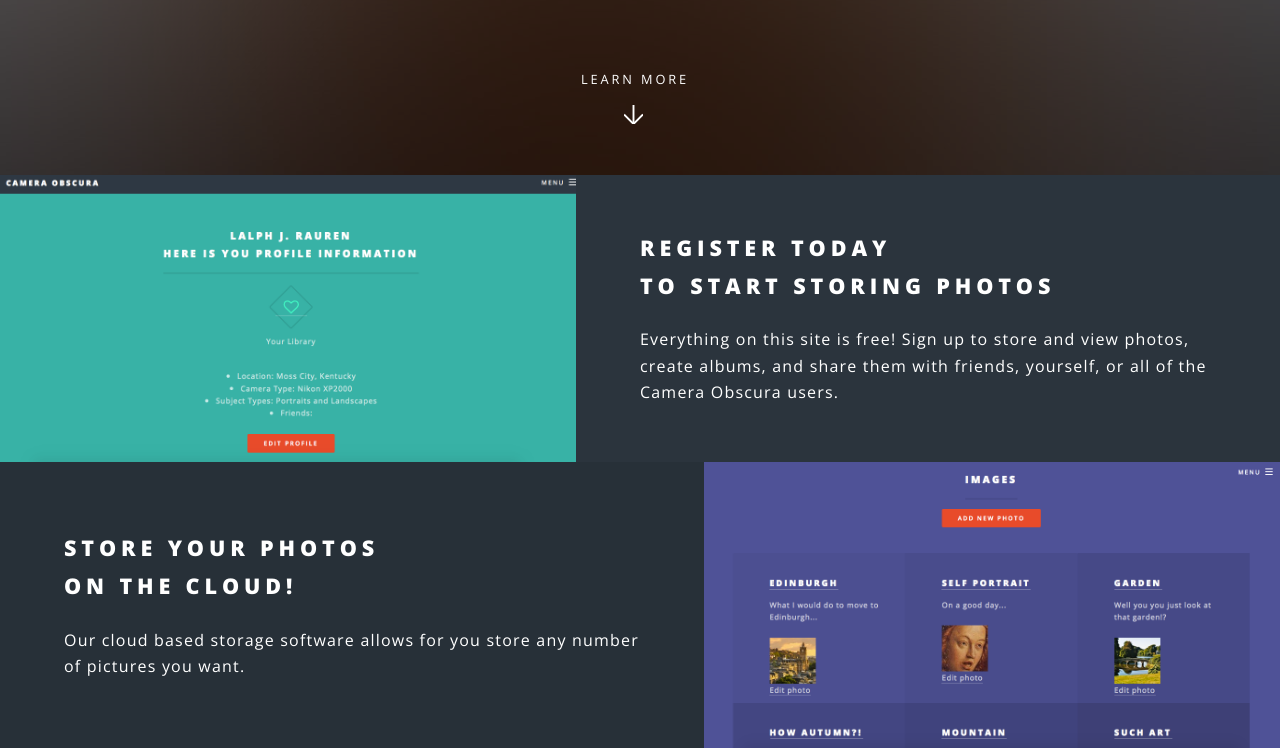
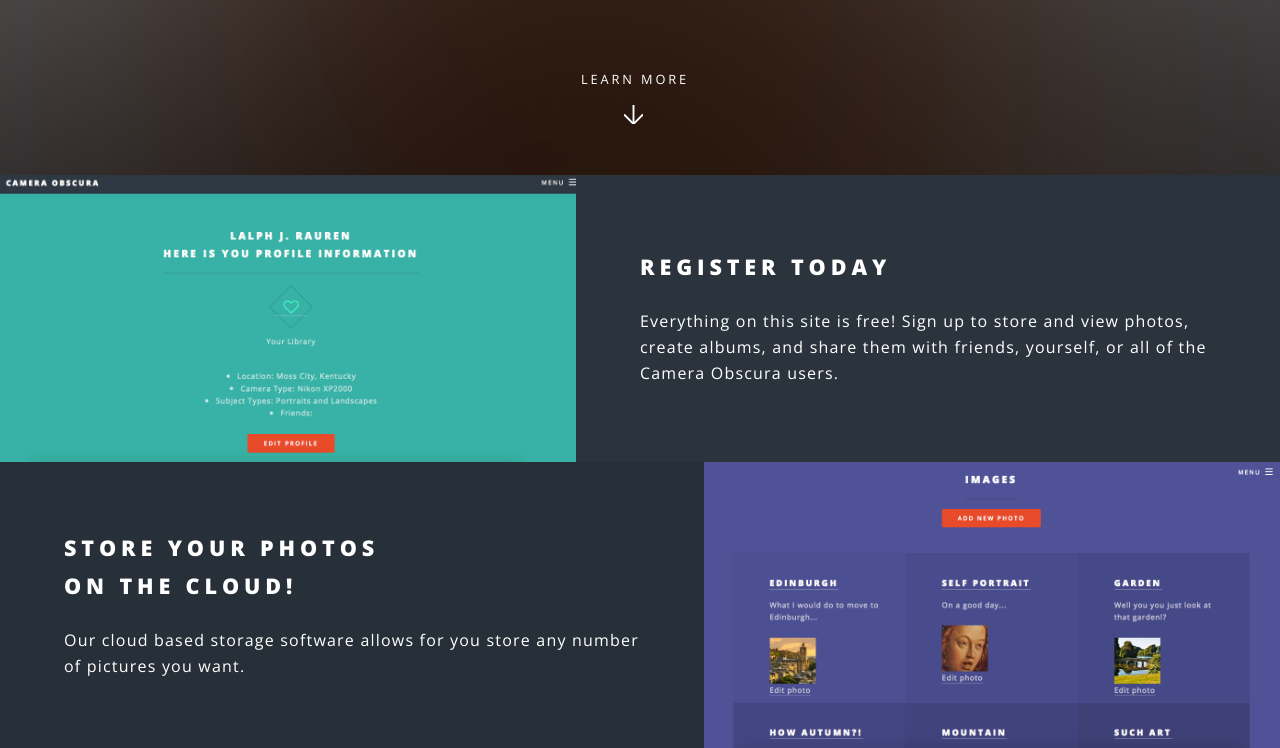
Before and after one commit to tesmonrd/django-imager, a Django app: page / in a window 1280 px wide. Shown: the part 625-1373 px from the top of the page. Run offline with Django 3.2, Linux system fonts and the light colour scheme.

Commit message:
final touches

```diff
--- a/imagersite/imagersite/templates/home.html
+++ b/imagersite/imagersite/templates/home.html
@@ -25,7 +25,7 @@
     <section class="spotlight">
         <div class="image"><img src="/static/images/StepOne.jpg" alt="" /></div><div class="content">
             <h2>Register Today<br />
-            to Start Storing Photos</h2>
+            </h2>
             <p>Everything on this site is free! Sign up to store and view photos, create albums, and share them with friends, yourself, or all of the Camera Obscura users.</p>
         </div>
     </section>
```
